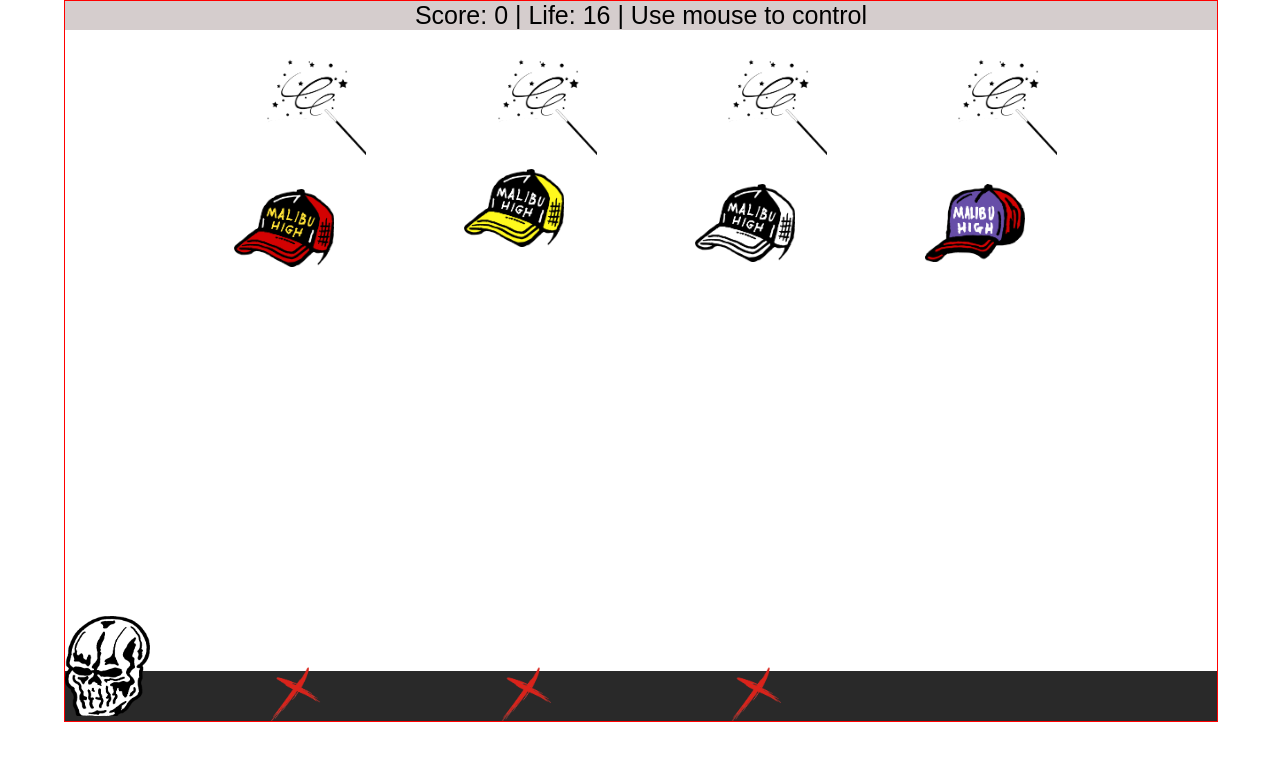
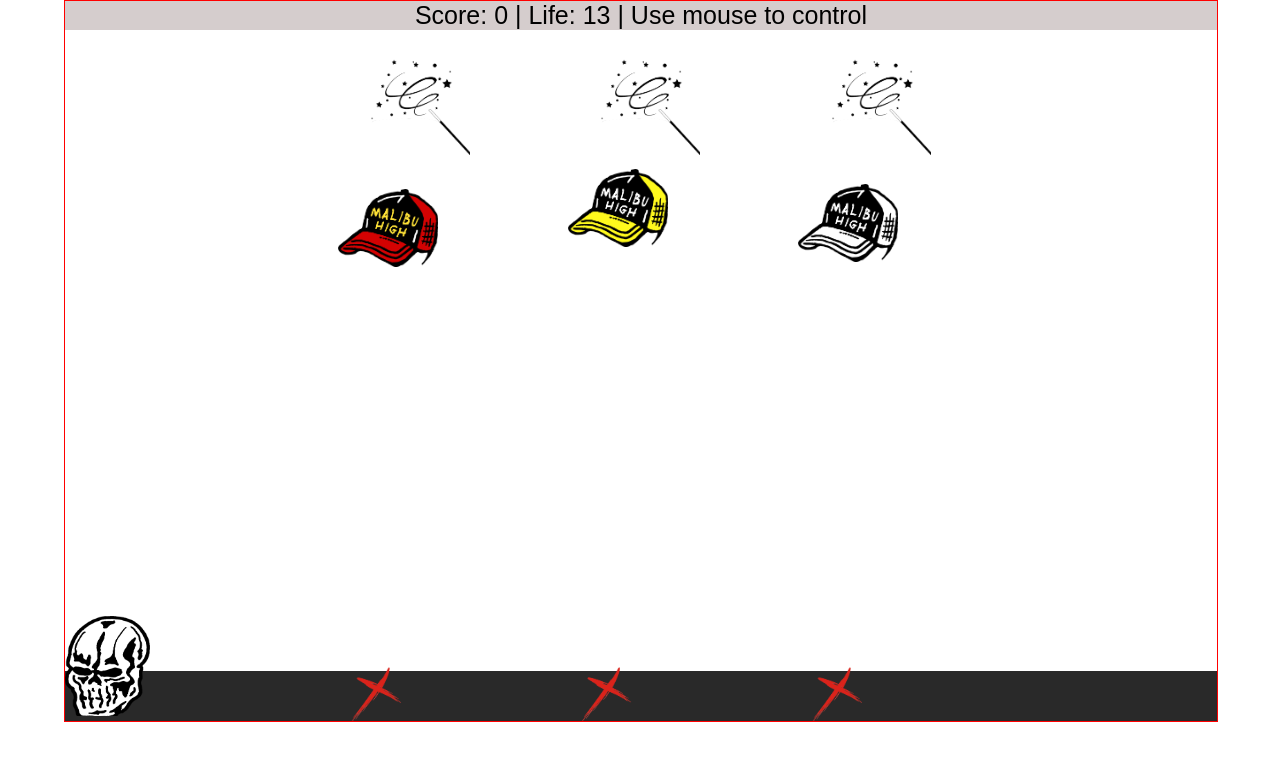
Before and after one commit to Eugen14102002/catchobjects, a plain HTML site: page index.html in a window 1280 px wide. Drawn offline with Linux system fonts and the light colour scheme.

Commit message:
Add files via upload

```diff
--- a/functions.js
+++ b/functions.js
@@ -50,7 +50,7 @@
 
 function update_score() {
     score++;
-    if (score % 18 === 0 && speed <= max_speed) {
+    if (score % 16 === 0 && speed <= max_speed) {
         speed++;
     }
     score_span.text(score);
--- a/index.html
+++ b/index.html
@@ -21,18 +21,18 @@
     <div id="hen1" class="hen"></div>
     <div id="hen2" class="hen"></div>
     <div id="hen3" class="hen"></div>
-    <div id="hen4" class="hen"></div>
+    <!-- <div id="hen4" class="hen"></div> -->
 
     <div id="egg1" class="egg" data-bullseye='1'><img src="hat1.png" style="width: 100px; margin-left:-50px; margin-top: -20px;" ></div>
     <div id="egg2" class="egg" data-bullseye='2'><img src="hat2.png" style="width: 100px; margin-left:-50px; margin-top: -40px;" ></div>
     <div id="egg3" class="egg" data-bullseye='3'><img src="hat3.png" style="width: 100px; margin-left:-50px; margin-top: -25px;" ></div>
-    <div id="egg4" class="egg" data-bullseye='3'><img src="hat4.png" style="width: 100px; margin-left:-50px; margin-top: -25px;" ></div>
+    <!-- <div id="egg4" class="egg" data-bullseye='3'><img src="hat4.png" style="width: 100px; margin-left:-50px; margin-top: -25px;" ></div> -->
 
 
     <div id="bullseye1" class="bullseye"></div>
     <div id="bullseye2" class="bullseye"></div>
     <div id="bullseye3" class="bullseye"></div>
-    <div id="bullseye4" class="bullseye"></div>
+    <!-- <div id="bullseye4" class="bullseye"></div> -->
 
     <div id="basket">
       <span id="score_1"></span>
--- a/script.js
+++ b/script.js
@@ -19,11 +19,11 @@
         } else {
             egg_down(egg3);
         }
-        if (check_egg_hits_floor(egg4) || check_egg_hits_basket(egg4)) {
-            set_egg_to_initial_position(egg4);
-        } else {
-            egg_down(egg4);
-        }
+        // if (check_egg_hits_floor(egg4) || check_egg_hits_basket(egg4)) {
+        //     set_egg_to_initial_position(egg4);
+        // } else {
+        //     egg_down(egg4);
+        // }
 
         if (life > 0) {
             anim_id = requestAnimationFrame(the_game);
--- a/style.css
+++ b/style.css
@@ -36,19 +36,19 @@
 }
 
 #hen1 {
-    left: 14%;
+    left: 23%;
 }
 
 #hen2 {
-    left: 34%;
+    left: 43%;
 }
 
 #hen3 {
-    left: 54%;
+    left: 63%;
 }
-#hen4 {
+/* #hen4 {
     left: 74%;
-}
+} */
 
 
 .egg {
@@ -64,19 +64,19 @@
 
 #egg1 {
 
-    left: calc(16% + 8%/2 - 2%/2);
+    left: calc(25% + 8%/2 - 2%/2);
 }
 
 #egg2 {
-    left: calc(36% + 8%/2 - 2%/2);
+    left: calc(45% + 8%/2 - 2%/2);
 }
 
 #egg3 {
-    left: calc(56% + 8%/2 - 2%/2);
+    left: calc(65% + 8%/2 - 2%/2);
 }
-#egg4 {
+/* #egg4 {
     left: calc(76% + 8%/2 - 2%/2);
-}
+} */
 
 .bullseye {
     display: none;
@@ -91,20 +91,20 @@
 }
 
 #bullseye1 {
-    left: calc(15% + 8%/2 - 7%/2);
+    left: calc(22% + 8%/2 - 7%/2);
 }
 
 #bullseye2 {
-    left: calc(35% + 8%/2 - 7%/2);
+    left: calc(42% + 8%/2 - 7%/2);
 }
 
 #bullseye3 {
-    left: calc(55% + 8%/2 - 7%/2);
+    left: calc(62% + 8%/2 - 7%/2);
 }
 
-#bullseye4 {
+/* #bullseye4 {
     left: calc(75% + 8%/2 - 7%/2);
-}
+} */
 
 #floor {
     position: absolute;
--- a/variables.js
+++ b/variables.js
@@ -5,7 +5,7 @@
     egg1 = $('#egg1'),
     egg2 = $('#egg2'),
     egg3 = $('#egg3'),
-    egg4 = $('#egg4'),
+    // egg4 = $('#egg4'),
     restart = $('#restart'),
     score_span = $('#score'),
     score_1 = $('#score_1'),
@@ -16,7 +16,7 @@
     egg_height = eggs.height(),
     egg_initial_position = parseInt(eggs.css('top')),
     score = 0,
-    life = 20,
+    life = 16,
     speed = 2,
     max_speed = 4,
     counter = 0,
```
